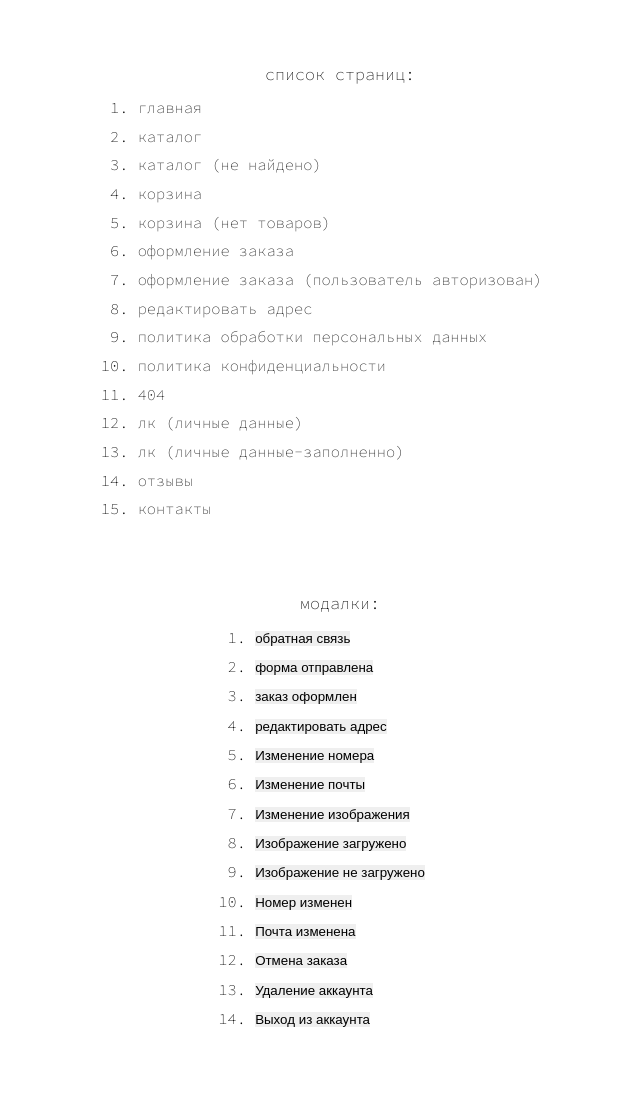
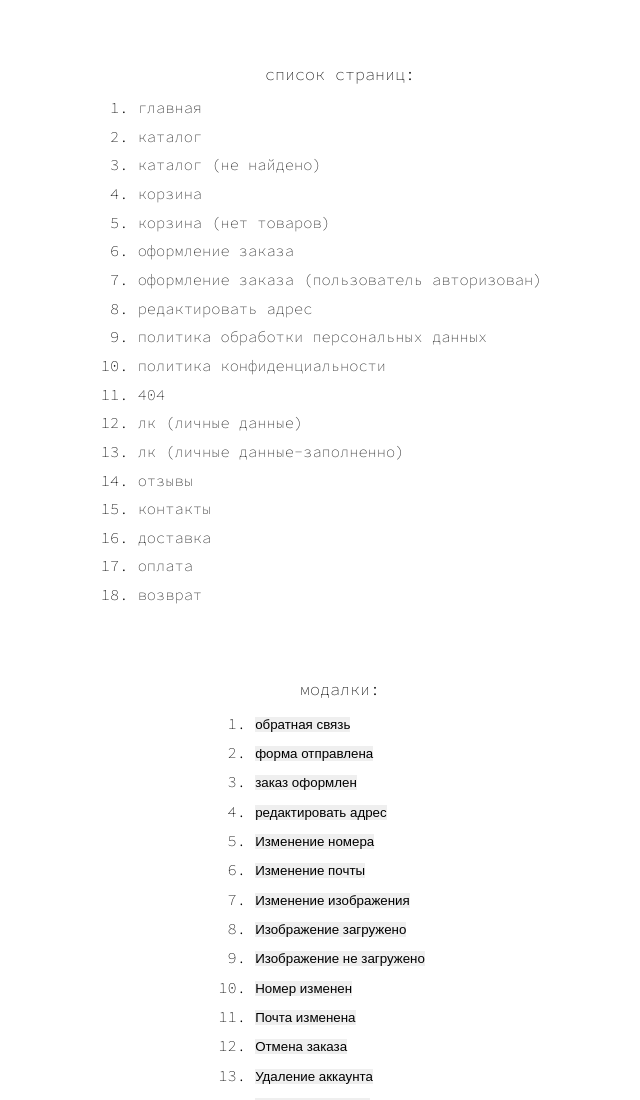
Before and after one commit to vzmsk1/simple-choice, a website: page src/index.html in a window 1280 px wide. Shown: the top 1100 px of the page, without its empty margins (300-940 px from the left). Drawn offline with nearby package versions, Linux system fonts and the light colour scheme; files that its build step writes are made by us from their sources.

Commit message:
added links to index.html

```diff
--- a/src/index.html
+++ b/src/index.html
@@ -54,6 +54,15 @@
                 </li>
                 <li>
                     <a target="_blank" href="./contacts.html">Контакты</a>
+                </li>
+                <li>
+                    <a target="_blank" href="./delivery.html">Доставка</a>
+                </li>
+                <li>
+                    <a target="_blank" href="./payment.html">Оплата</a>
+                </li>
+                <li>
+                    <a target="_blank" href="./return.html">Возврат</a>
                 </li>
             </ol>
             <h2>модалки:</h2>
```
